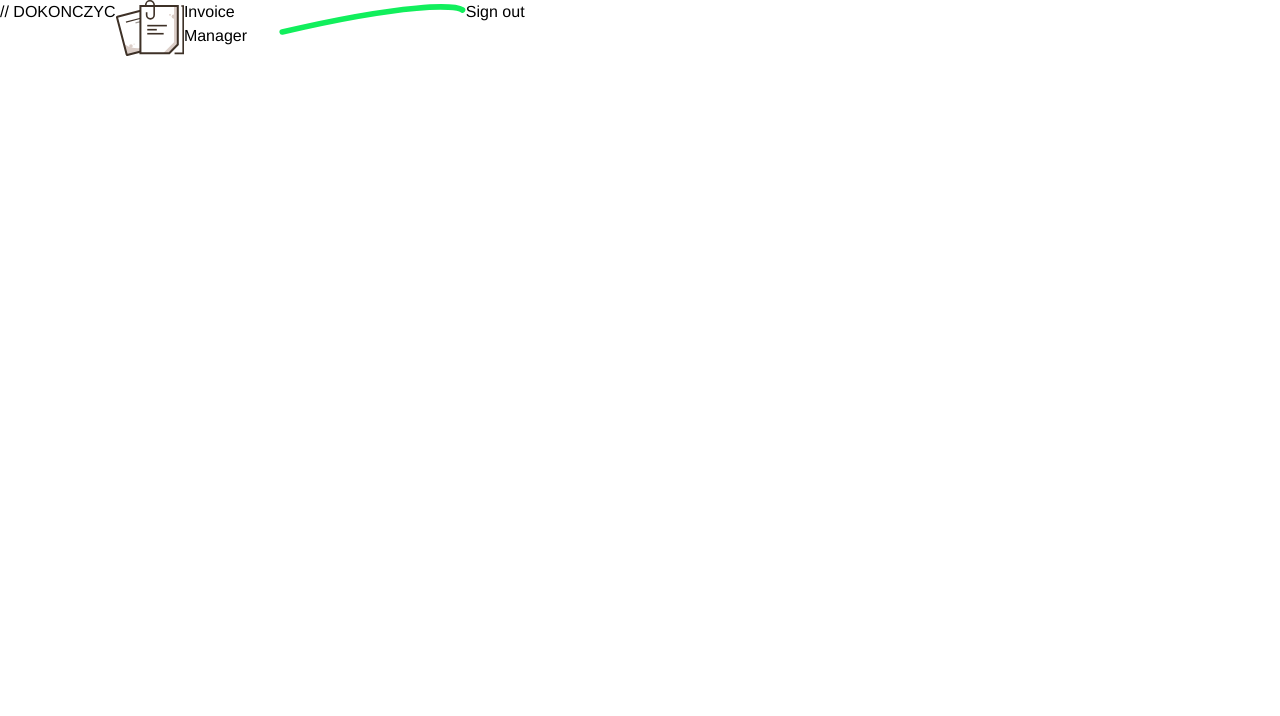
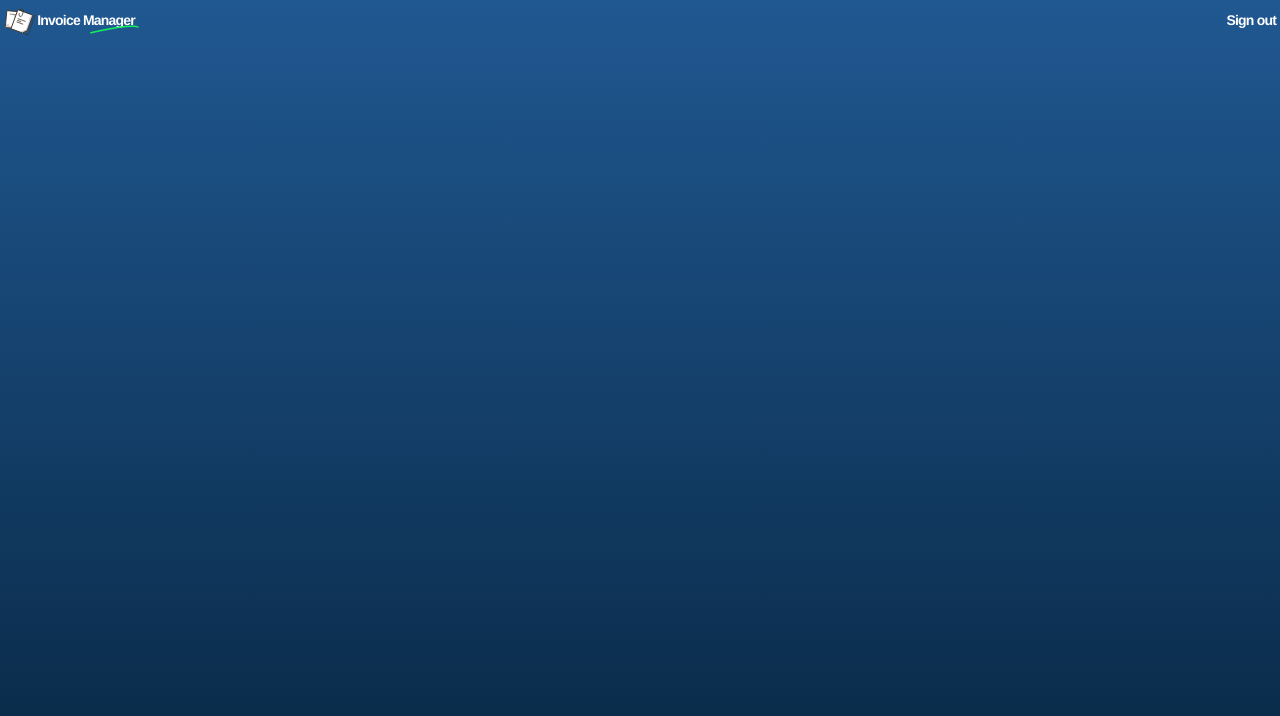
Before and after one commit to torbilote/vue3-invoice-app-v2, a Vue app: page / in a window 1280 px wide. Shown: the top 716 px of the page. Built offline with nearby package versions, Linux system fonts and the light colour scheme.

Commit message:
Finished header.
Finished header.

```diff
--- a/src/App.vue
+++ b/src/App.vue
@@ -19,5 +19,10 @@ export default {
   font-family: Avenir, Helvetica, Arial, sans-serif;
   -webkit-font-smoothing: antialiased;
   -moz-osx-font-smoothing: grayscale;
+  min-height: 100vh;
+  min-width: 100vw;
+  letter-spacing: -0.05em;
+  background: -webkit-linear-gradient(180deg, rgb(32, 88, 145), rgb(8, 39, 67));
+  background: linear-gradient(180deg, rgb(32, 88, 145), rgb(8, 39, 67));
 }
 </style>
--- a/src/components/TheHeader.vue
+++ b/src/components/TheHeader.vue
@@ -1,15 +1,16 @@
 <template>
-  <header class="w-screen min-w-full flex flex-row flex-nowrap">
-    // DOKONCZYC
-    <div class="flex-initial flex flex-row flex-nowrap">
-      <img class="max-h-14" src="../assets/background_invoice.svg" alt="logo" />
-      <h1>Invoice Manager</h1>
-      <svg class="" width="232" height="39" viewBox="0 0 232 39" fill="none" xmlns="http://www.w3.org/2000/svg">
-        <path d="M4 35C159.893 -1.35364 218.289 1.63977 228 7.68067" stroke="#11EF5C" stroke-width="7" stroke-linecap="round" stroke-linejoin="round" />
-      </svg>
+  <header class="w-screen flex flex-row flex-nowrap h-8">
+    <div class="flex-auto flex flex-row flex-nowrap items-center justify-start mt-2 ml-1">
+      <img class="max-h-full w-auto transform rotate-20" src="../assets/background_invoice.svg" alt="" />
+      <div class="relative ml-1">
+        <h1 class="text-sm text-white font-bold">Invoice Manager</h1>
+        <svg class="absolute w-1/2 -right-1 top-0" width="232" height="39" viewBox="0 0 232 39" fill="none" xmlns="http://www.w3.org/2000/svg">
+          <path d="M4 35C159.893 -1.35364 218.289 1.63977 228 7.68067" stroke="#11EF5C" stroke-width="7" stroke-linecap="round" stroke-linejoin="round" />
+        </svg>
+      </div>
     </div>
-    <div class="">
-      <h4>Sign out</h4>
+    <div class="flex-auto flex flex-row flex-nowrap items-center justify-end mt-2 mr-1">
+      <p class="text-sm text-white font-bold">Sign out</p>
     </div>
   </header>
 </template>
--- a/tailwind.config.js
+++ b/tailwind.config.js
@@ -2,6 +2,19 @@ module.exports = {
   purge: { content: ['./public/**/*.html', './src/**/*.vue'] },
   darkMode: false, // or 'media' or 'class'
   theme: {
+    rotate: {
+      '-180': '-180deg',
+      '-90': '-90deg',
+      '-45': '-45deg',
+      '-20': '-20deg',
+      0: '0',
+      20: '20deg',
+      45: '45deg',
+      90: '90deg',
+      135: '135deg',
+      180: '180deg',
+      270: '270deg',
+    },
     extend: {},
   },
   variants: {
```
